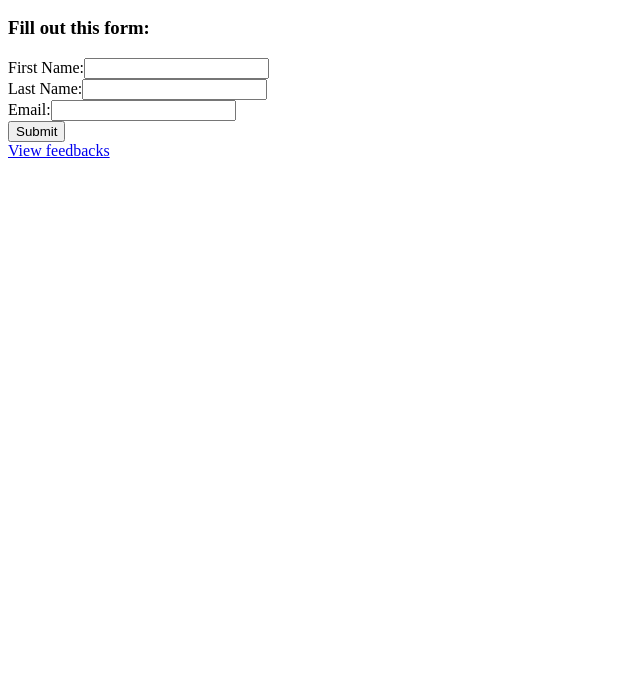
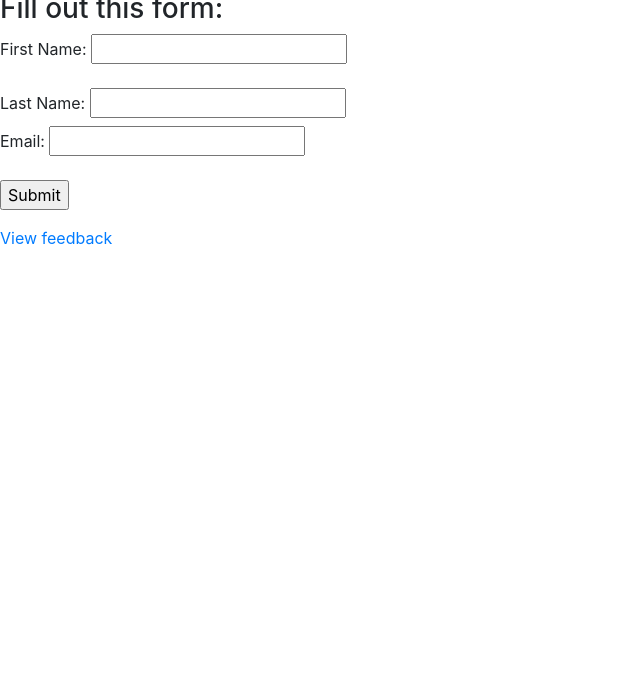
Before and after one commit to Anisotropies/testFood, a website: page public/index.html in a window 1280 px wide. Shown: the part 110-800 px from the top of the page, without its empty margins (0-640 px from the left). Drawn offline with nearby package versions, Linux system fonts and the light colour scheme.

Commit message:
Added bootstrap to index.html

```diff
--- a/public/index.html
+++ b/public/index.html
@@ -8,20 +8,24 @@
   integrity="sha256-BbhdlvQf/xTY9gja0Dq3HiwQF8LaCRTXxZKRutelT44="
   crossorigin="anonymous"></script>
   <script type="text/javascript" language="javascript" src="scripts/homePage.js"></script>
+  <link rel="stylesheet" type="text/css" href="https://maxcdn.bootstrapcdn.com/bootstrap/4.0.0/css/bootstrap.min.css" />
 </head>
 <body>
     <h1>ApartmentsNow v1.0.3</h1>
     <h2>The better way to find an apartment</h1>
     <h3> Fill out this form: </h3>
         <form>
-        <label>First Name:<input type="text" name="client-first-name" required></label>
-	<br>
-	<label>Last Name:<input type="text" name="client-last-name" required></label>
-        <br>
-        <label>Email:<input type="text" name="client-email" required></label>
-        <br>
+                <div class="form-group">
+        <label>First Name: <input type="text" name="client-first-name" required></label>
+                    </div>
+	<label>Last Name: <input type="text" name="client-last-name" required></label>
+    <div class="form-group">
+        <label>Email: <input type="text" name="client-email" required></label>
+        </div>
+        <div class="form-group">
         <input id = "submit" type="submit" value="Submit">
+        </div>
     </form>
-    <a href="/view-feedbacks">View feedbacks</a>
+    <a href="/view-feedbacks">View feedback</a>
 </body>
 </html>
```
